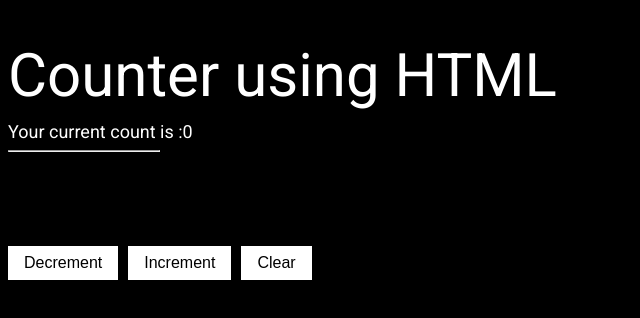
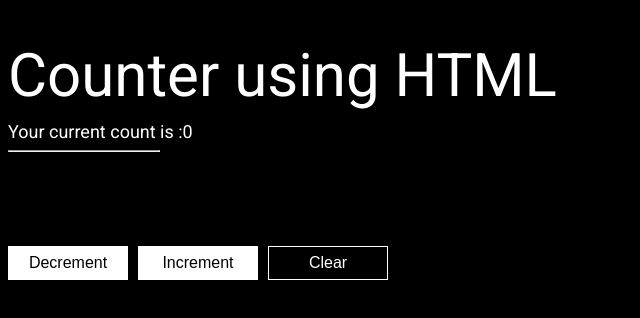
Before and after one commit to developeranjuUI/counter, a plain HTML site: page index.html in a window 1280 px wide. Shown: the whole page, without its empty margins (0-640 px from the left). Drawn offline with Linux system fonts and the light colour scheme.

Commit message:
css updates

```diff
--- a/style.css
+++ b/style.css
@@ -29,15 +29,21 @@ h1 {
     cursor: not-allowed;
 }
 button {
-    padding: 8px 16px;
+    padding: 7px 16px;
     border: none;
     cursor: pointer;
     font-size: 16px;
     background-color: #fff;
     color: #000;
+    width: 120px;
 }
 hr{
     width: 150px;
     margin-bottom: 30px;
     display: inline-block;
 }
+.clear-btn{
+    background-color: transparent;
+    border: 1px solid #fff;
+    color: #fff;
+}
```
